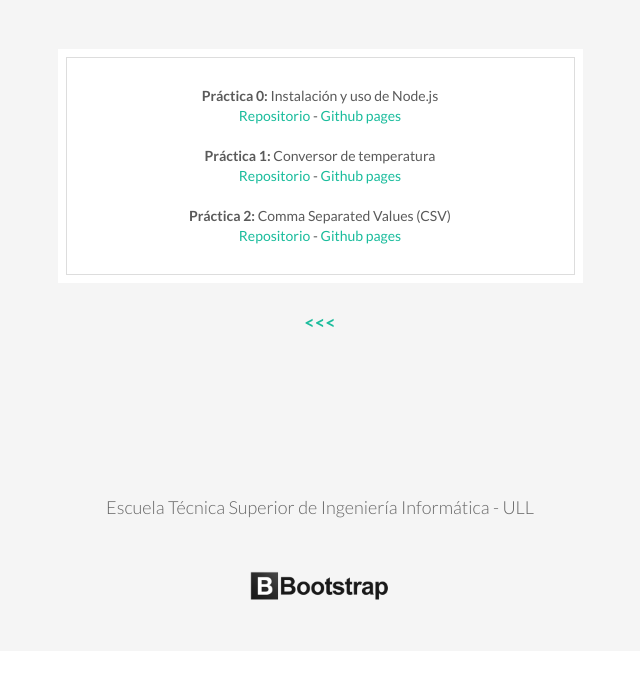
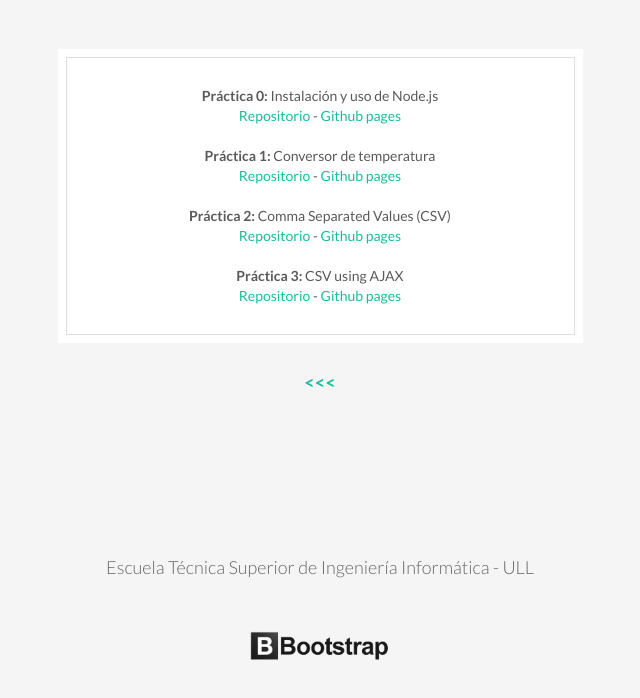
Before and after one commit to gcpmendez/PL1415, a plain HTML site: page index.html in a window 1280 px wide. Shown: the part 148-846 px from the top of the page, without its empty margins (320-960 px from the left). Before the commit the page ends 800 px from the top, so only its background shows below. Drawn offline with Linux system fonts and the light colour scheme.

Commit message:
index.html updated: added P3

```diff
--- a/index.html
+++ b/index.html
@@ -53,6 +53,10 @@
                    <br><br>
                    <b>Práctica 2:</b> Comma Separated Values (CSV)<br>
                    <a href="https://github.com/gcpmendez/Pr2_PL_1415">Repositorio</a> - <a href="http://gcpmendez.github.io/Pr2_PL_1415/">Github pages</a>
+                   <br><br>
+                   <b>Práctica 3:</b> CSV using AJAX<br>
+                   <a href="https://github.com/gcpmendez/Pr3_PL_1415">Repositorio</a> - <a href="http://gcpmendez.github.io/Pr3_PL_1415/">Github pages</a>
+
                    <br><br></td>
 
         </tr>
```
